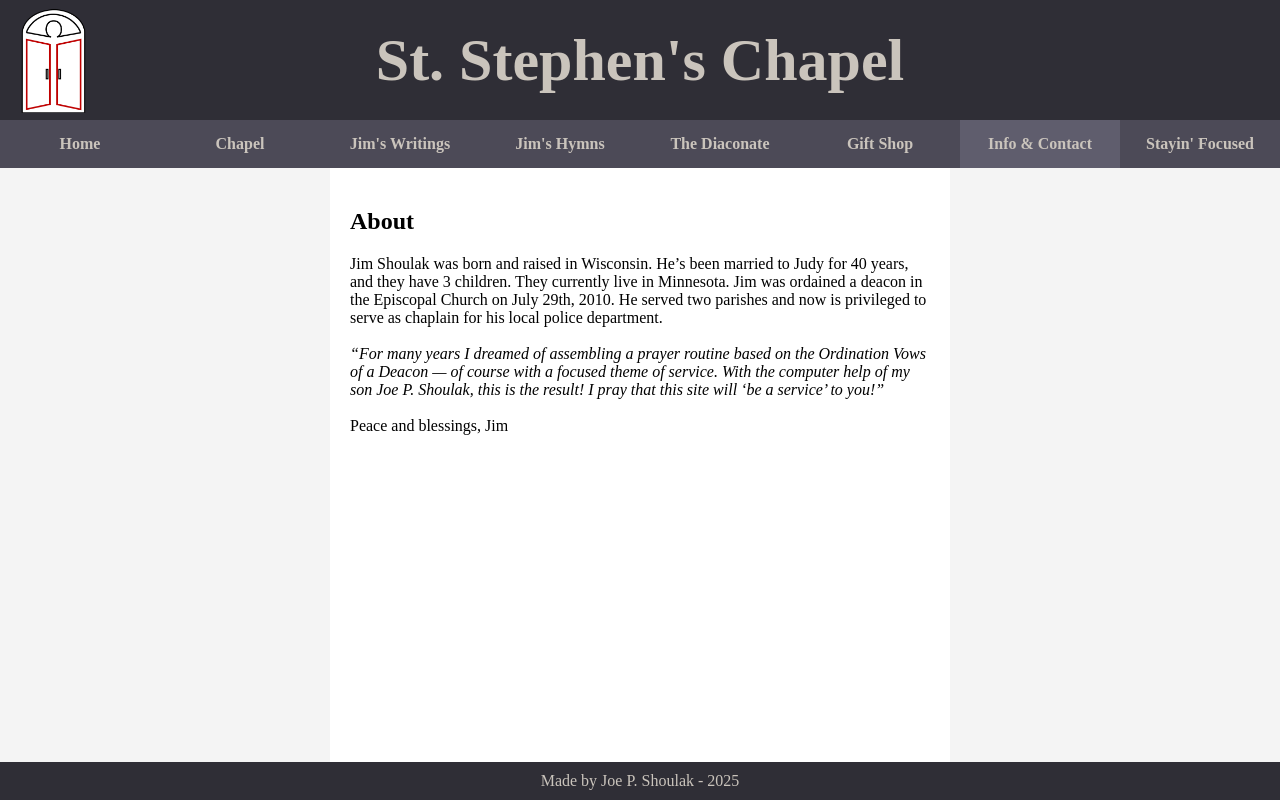
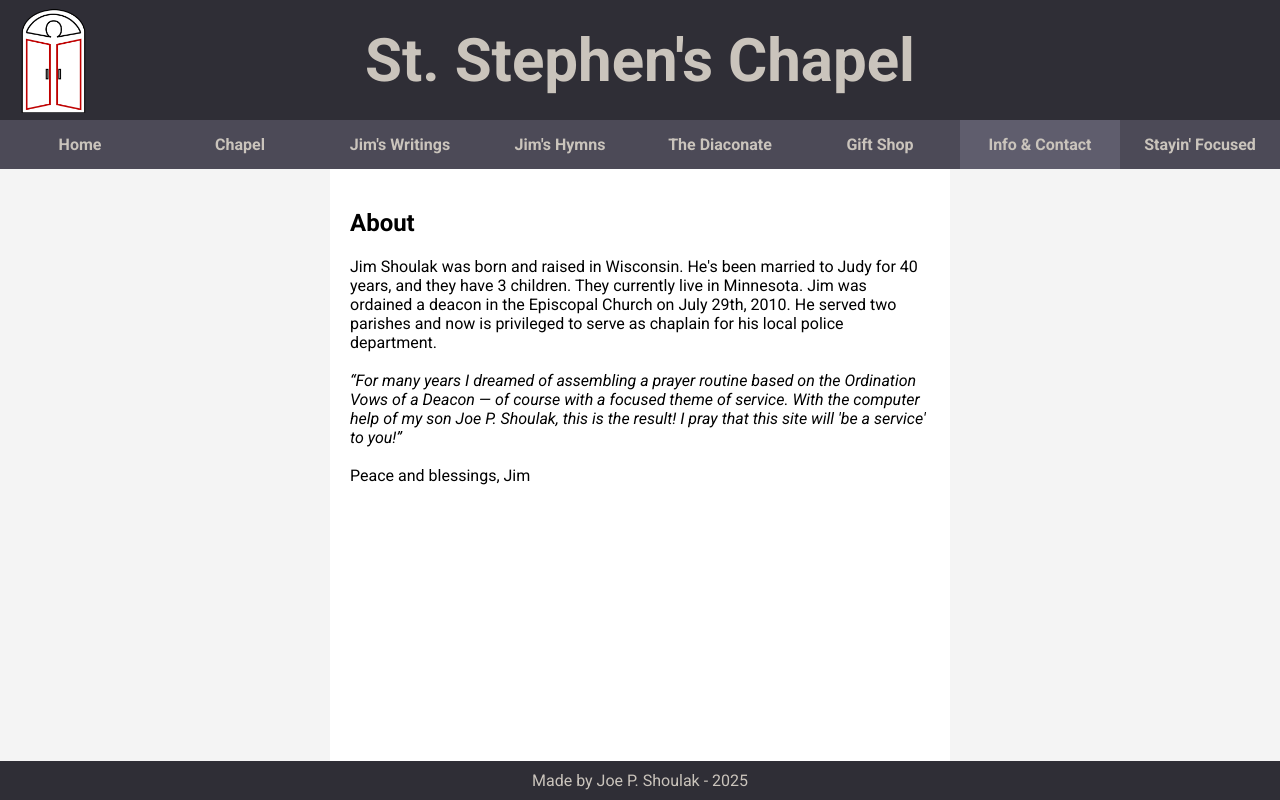
Before and after one commit to JoePShoulak/jim_site, a React (Vite) app: page /contact in a window 1280 px wide. Built offline with nearby package versions, Linux system fonts and the light colour scheme.

Commit message:
gotta love roboto

```diff
--- a/src/pages/Contact.jsx
+++ b/src/pages/Contact.jsx
@@ -4,7 +4,7 @@
   <section>
     <h2>About</h2>
     <p>
-      Jim Shoulak was born and raised in Wisconsin. He’s been married to Judy
+      Jim Shoulak was born and raised in Wisconsin. He's been married to Judy
       for 40 years, and they have 3 children. They currently live in Minnesota.
       Jim was ordained a deacon in the Episcopal Church on July 29th, 2010. He
       served two parishes and now is privileged to serve as chaplain for his
@@ -15,7 +15,7 @@
         “For many years I dreamed of assembling a prayer routine based on the
         Ordination Vows of a Deacon — of course with a focused theme of service.
         With the computer help of my son Joe P. Shoulak, this is the result! I
-        pray that this site will ‘be a service’ to you!”
+        pray that this site will 'be a service' to you!”
       </em>
       <br />
       <br />
--- a/src/stylesheets/App.scss
+++ b/src/stylesheets/App.scss
@@ -1,5 +1,10 @@
 @use"./Pages.scss";
 @use "./Components.scss";
+@import url('https://fonts.googleapis.com/css2?family=Roboto:ital,wght@0,100..900;1,100..900&display=swap');
+
+* {
+  font-family: roboto, sans-serif;
+}
 
 body {
   margin: 0px;
--- a/src/stylesheets/Pages.scss
+++ b/src/stylesheets/Pages.scss
@@ -1,14 +1,12 @@
 @use "./colors.scss";
-
 
 main {
   display: flex;
   width: 100%;
-  flex: 1; /* Allows it to take up all remaining space */
-  min-height: 0; /* Prevents flex issues when shrinking */
-  overflow: hidden; /* Prevents unnecessary scrolling */
+  flex: 1;
+  min-height: 0;
+  overflow: hidden;
 }
-
 
 aside {
   flex: 1;
```
Also changed, not shown: src/components/NavButton.jsx (deleted, +0 -34 lines).
